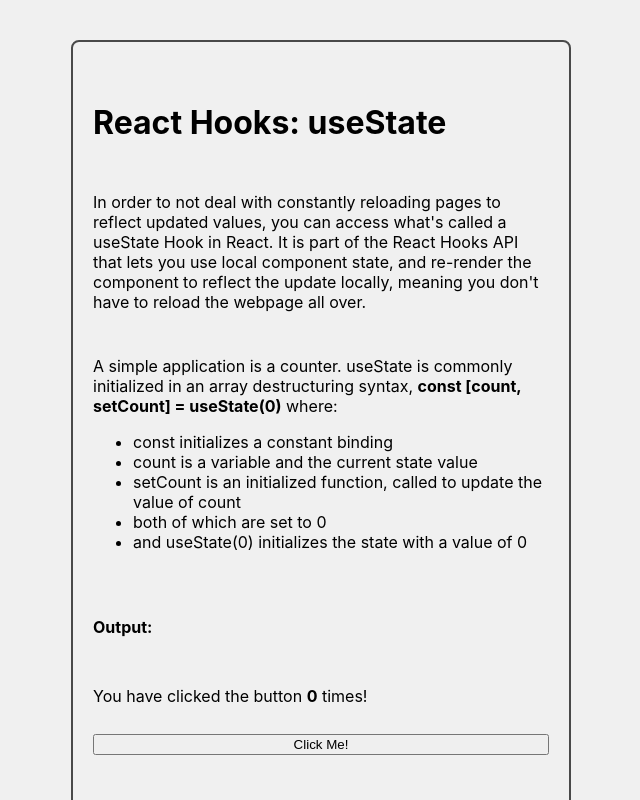
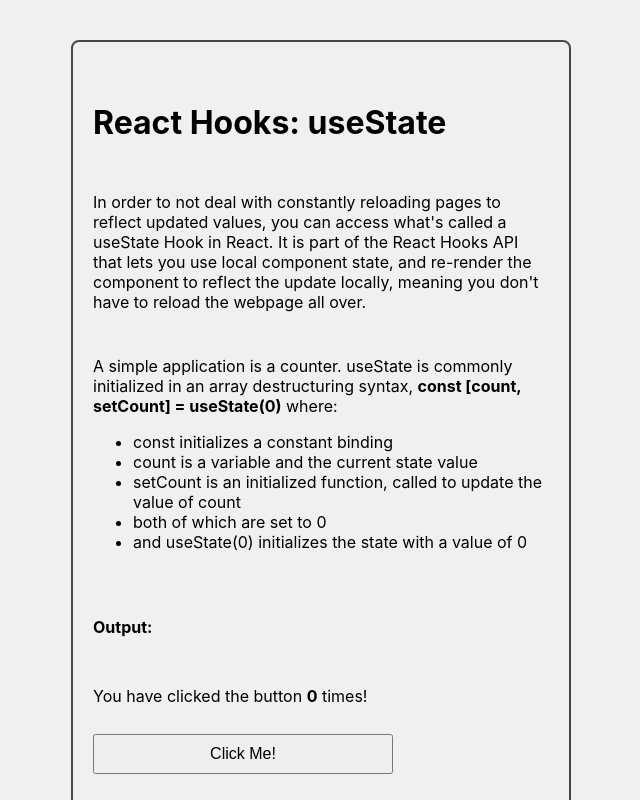
Before and after one commit to kevinzekee/Practice-React, a React (Create React App) app: page /CounterPage in a window 1280 px wide. Shown: the top 800 px of the page, without its empty margins (319-959 px from the left). Built offline with nearby package versions, Linux system fonts and the light colour scheme.

Commit message:
Improve UI

```diff
--- a/src/components/HomeButton.js
+++ b/src/components/HomeButton.js
@@ -1,5 +1,5 @@
 import { useNavigate } from 'react-router-dom';
-
+import '../styles/landing.css'
 function HomeButton(){
     const navigate = useNavigate();
     const handleHome = () => {
--- a/src/pages/CounterPage.js
+++ b/src/pages/CounterPage.js
@@ -50,7 +50,7 @@
                 </p>
                 <h4>Output: </h4>
                 <p>You have clicked the button <strong>{count}</strong> times!</p>
-                <button onClick={addCount}>Click Me!</button>
+                <button className='home-buttons' onClick={addCount}>Click Me!</button>
                 <br></br>
                 <h4>Code:</h4>
                 <ShowCode codeString={codeBlock}/>
```
